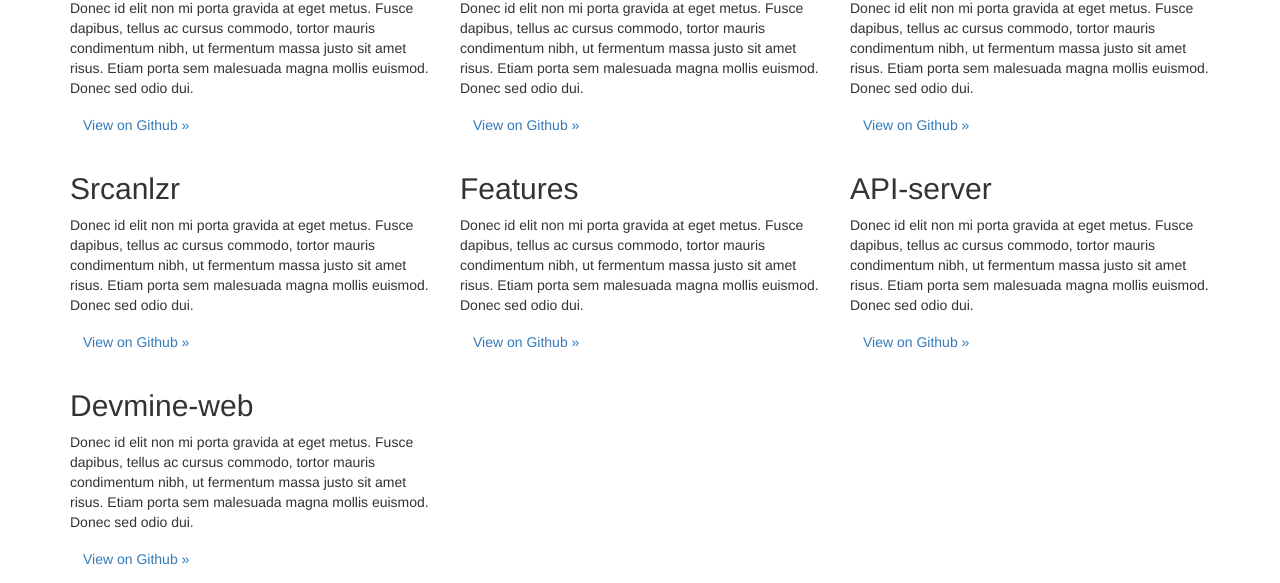
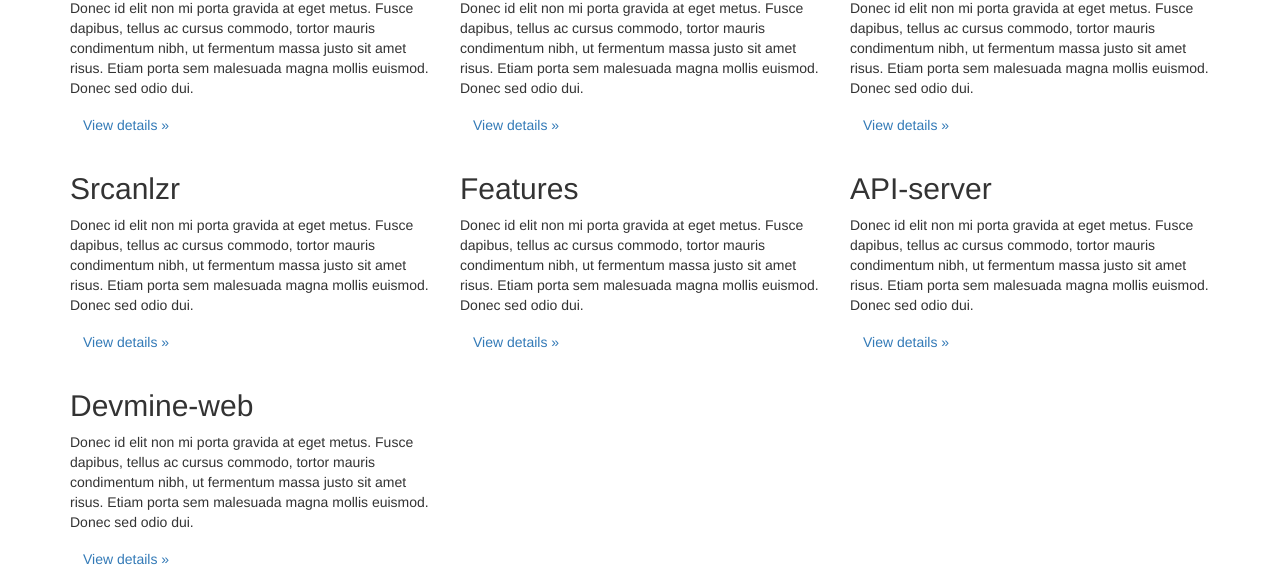
Before and after one commit to DevMine/devmine.github.io, a Jekyll site: the page built from index.html, in a window 1280 px wide and 1070 px high. Shown: the part 484-1067 px from the top of the window. Built offline with Jekyll 4.4.1, drawn with Linux system fonts in a browser that asks for light colours.

Commit message:
general: changes index.html files for index.md files

```diff
--- a/_includes/header.html
+++ b/_includes/header.html
@@ -39,7 +39,7 @@
                 <a href="/doc/repotool">Repotool</a>
               </li>
               <li>
-                <a href="/doc/apiserver">API-server</a>
+                <a href="/doc/api-server">API-server</a>
               </li>
               <li>
                 <a href="/doc/features">Features</a>
--- a/about/index.html
+++ /dev/null
@@ -1,4 +0,0 @@
----
-layout: default
-title: About
----
--- a/index.html
+++ b/index.html
@@ -15,7 +15,7 @@
                 This is a template for a simple marketing or informational website. It includes a large callout called the hero unit and three supporting pieces of content. Use it as a starting point to create something more unique.
             </p>
             <p>
-                <a class="btn btn-primary btn-large" href="https://github.com/DevMine">Learn more</a>
+                <a class="btn btn-primary btn-large" href="/">Learn more</a>
             </p>
         </div>
     </div>
@@ -29,7 +29,7 @@
             Donec id elit non mi porta gravida at eget metus. Fusce dapibus, tellus ac cursus commodo, tortor mauris condimentum nibh, ut fermentum massa justo sit amet risus. Etiam porta sem malesuada magna mollis euismod. Donec sed odio dui.
         </p>
         <p>
-            <a class="btn" href="https://github.com/DevMine/crawld">View on Github »</a>
+            <a class="btn" href="/doc/crawld">View details »</a>
         </p>
     </div>
     <div class="col-md-4 column">
@@ -40,7 +40,7 @@
             Donec id elit non mi porta gravida at eget metus. Fusce dapibus, tellus ac cursus commodo, tortor mauris condimentum nibh, ut fermentum massa justo sit amet risus. Etiam porta sem malesuada magna mollis euismod. Donec sed odio dui.
         </p>
         <p>
-            <a class="btn" href="#">View on Github »</a>
+            <a class="btn" href="/doc/srctool">View details »</a>
         </p>
     </div>
     <div class="col-md-4 column">
@@ -51,7 +51,7 @@
             Donec id elit non mi porta gravida at eget metus. Fusce dapibus, tellus ac cursus commodo, tortor mauris condimentum nibh, ut fermentum massa justo sit amet risus. Etiam porta sem malesuada magna mollis euismod. Donec sed odio dui.
         </p>
         <p>
-            <a class="btn" href="#">View on Github »</a>
+            <a class="btn" href="/doc/repotool">View details »</a>
         </p>
     </div>
 </div>
@@ -64,7 +64,7 @@
             Donec id elit non mi porta gravida at eget metus. Fusce dapibus, tellus ac cursus commodo, tortor mauris condimentum nibh, ut fermentum massa justo sit amet risus. Etiam porta sem malesuada magna mollis euismod. Donec sed odio dui.
         </p>
         <p>
-            <a class="btn" href="https://github.com/DevMine/srcanlzr">View on Github »</a>
+            <a class="btn" href="/doc/srcanlzr">View details »</a>
         </p>
     </div>
     <div class="col-md-4 column">
@@ -75,7 +75,7 @@
             Donec id elit non mi porta gravida at eget metus. Fusce dapibus, tellus ac cursus commodo, tortor mauris condimentum nibh, ut fermentum massa justo sit amet risus. Etiam porta sem malesuada magna mollis euismod. Donec sed odio dui.
         </p>
         <p>
-            <a class="btn" href="https://github.com/DevMine/features">View on Github »</a>
+            <a class="btn" href="/doc/features">View details »</a>
         </p>
     </div>
     <div class="col-md-4 column">
@@ -86,7 +86,7 @@
             Donec id elit non mi porta gravida at eget metus. Fusce dapibus, tellus ac cursus commodo, tortor mauris condimentum nibh, ut fermentum massa justo sit amet risus. Etiam porta sem malesuada magna mollis euismod. Donec sed odio dui.
         </p>
         <p>
-            <a class="btn" href="https://github.com/DevMine/api-server">View on Github »</a>
+            <a class="btn" href="/doc/api-server">View details »</a>
         </p>
     </div>
 </div>
@@ -99,7 +99,7 @@
             Donec id elit non mi porta gravida at eget metus. Fusce dapibus, tellus ac cursus commodo, tortor mauris condimentum nibh, ut fermentum massa justo sit amet risus. Etiam porta sem malesuada magna mollis euismod. Donec sed odio dui.
         </p>
         <p>
-            <a class="btn" href="#">View on Github »</a>
+            <a class="btn" href="#">View details »</a>
         </p>
     </div>
     <div class="col-md-4 column">
```
Also changed, not shown: about/index.md (added, +24 -0 lines), doc/api-server/index.md (renamed from doc/apiserver/index.html), doc/crawld/index.md (renamed from doc/crawld/index.html), doc/features/index.md (renamed from doc/features/index.html), doc/index.md (renamed from doc/index.html), doc/repotool/index.md (renamed from doc/repotool/index.html), doc/srcanlzr/index.md (renamed from doc/srcanlzr/index.html), doc/srctool/index.md (renamed from doc/srctool/index.html), doc/web/index.md (renamed from doc/web/index.html), downloads/index.md (renamed from downloads/index.html), project/index.md (renamed from project/index.html).
